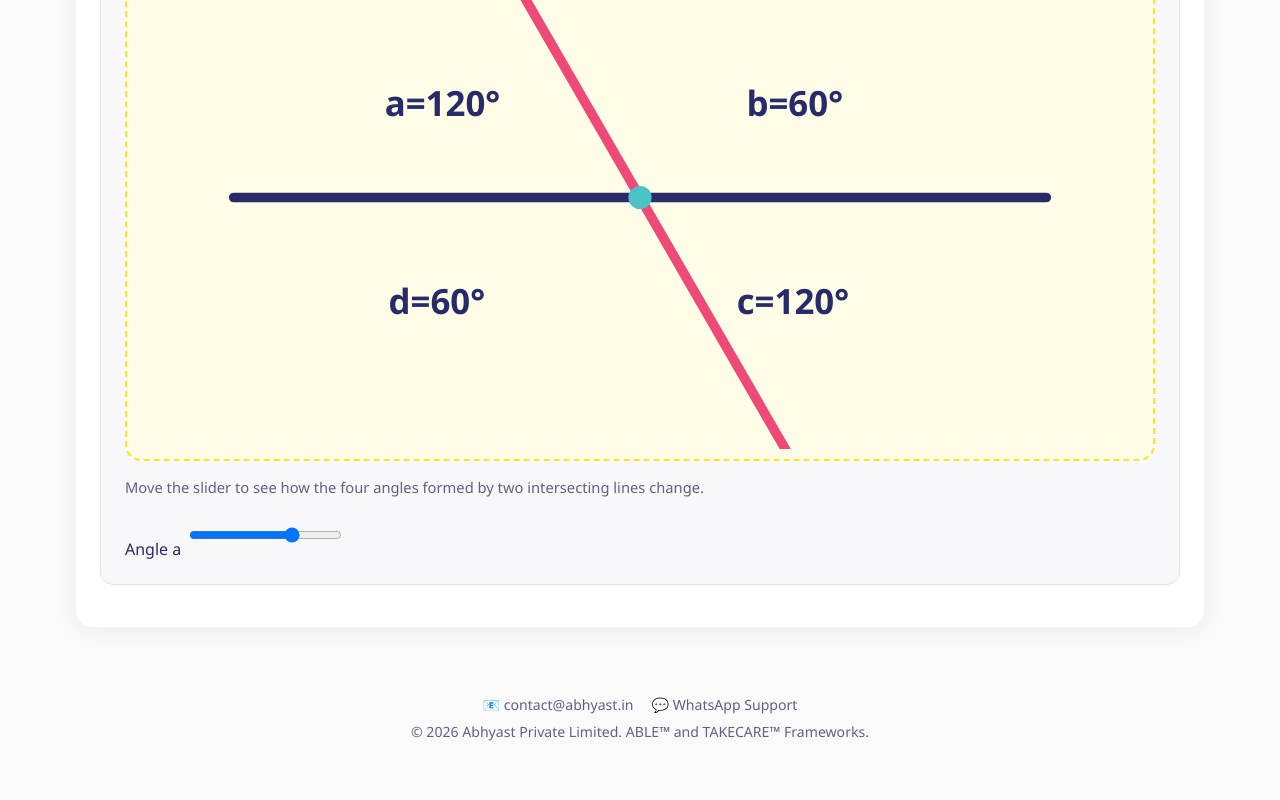
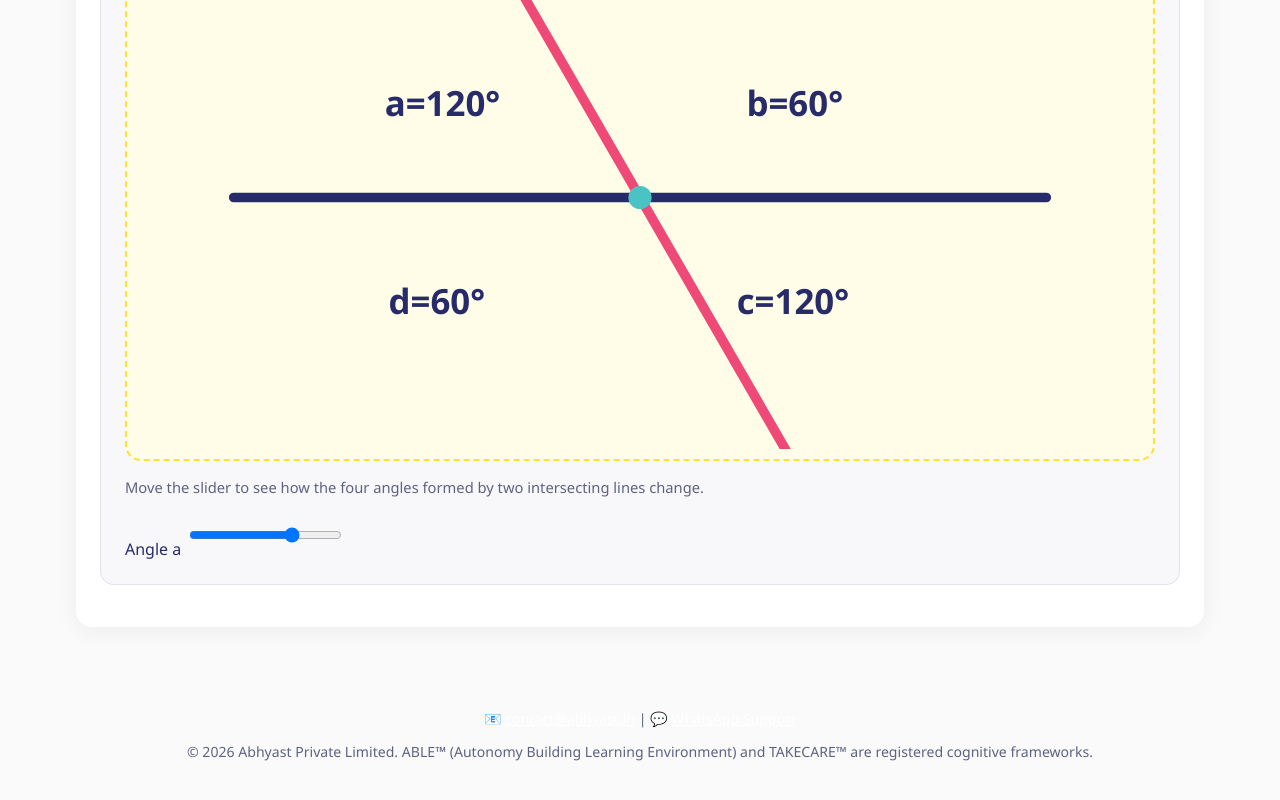
Before and after one commit to Abhyast-Dev/mathable, a plain HTML site: page workspaces/parallel-lines-7.html in a window 1280 px wide. Shown: the part 793-1593 px from the top of the page. Before the commit the page ends 1570 px from the top, so only its background shows below. Drawn offline with nearby package versions, Linux system fonts and the light colour scheme.

Commit message:
Update parallel-lines-7.html

```diff
--- a/workspaces/parallel-lines-7.html
+++ b/workspaces/parallel-lines-7.html
@@ -179,7 +179,13 @@ svg{max-width:100%;height:auto}.small-note{font-size:.92rem;color:var(--text-mut
 </div>
 </section>
 </main>
-<footer><div class="footer-links"><span>📧 contact@abhyast.in</span><span>💬 WhatsApp Support</span></div><div>© 2026 Abhyast Private Limited. ABLE™ and TAKECARE™ Frameworks.</div></footer>
+<footer>
+    <p>
+        📧 <a href="mailto:contact@abhyast.in" style="color: #ffffff; text-decoration: underline;">contact@abhyast.in</a> |
+        💬 <a href="https://wa.me/919910686080" style="color: #ffffff; text-decoration: underline;">WhatsApp Support</a>
+    </p>
+    <p>© 2026 Abhyast Private Limited. ABLE™ (Autonomy Building Learning Environment) and TAKECARE™ are registered cognitive frameworks.</p>
+</footer>
 
 <script>
 const pool=[
```
